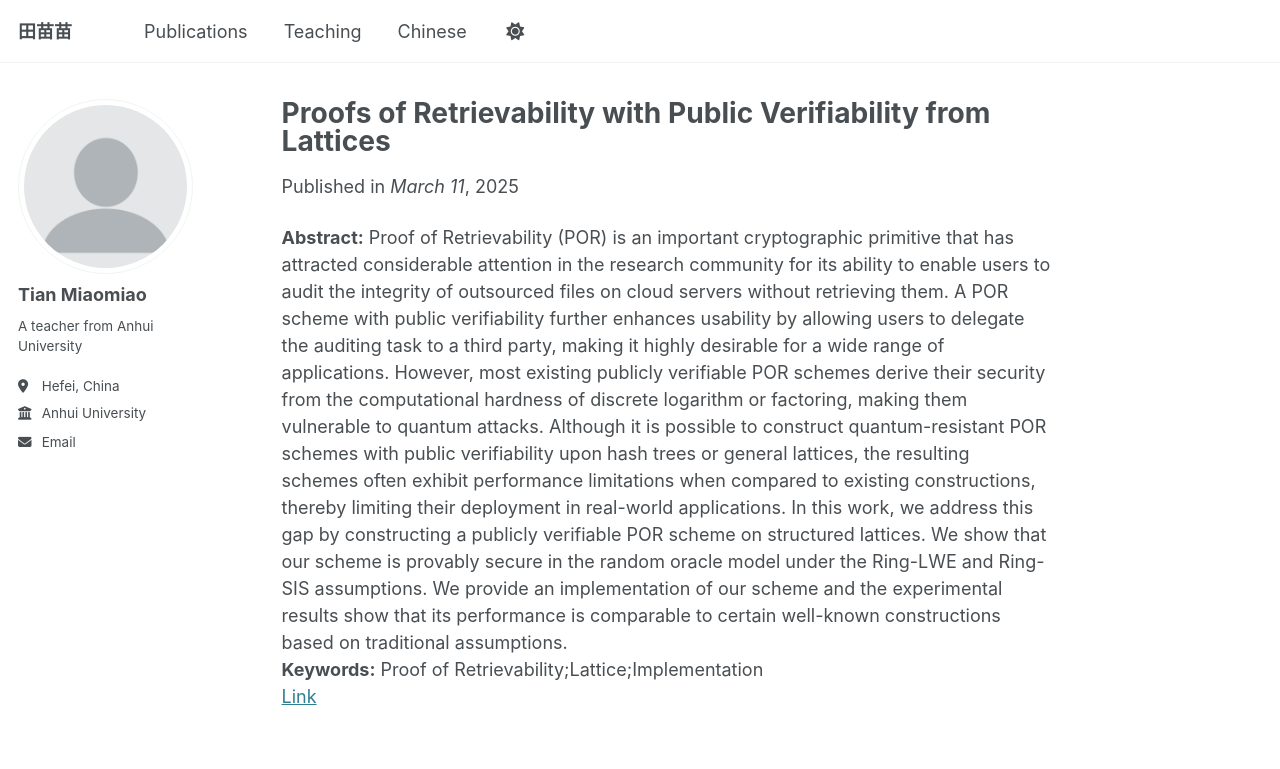
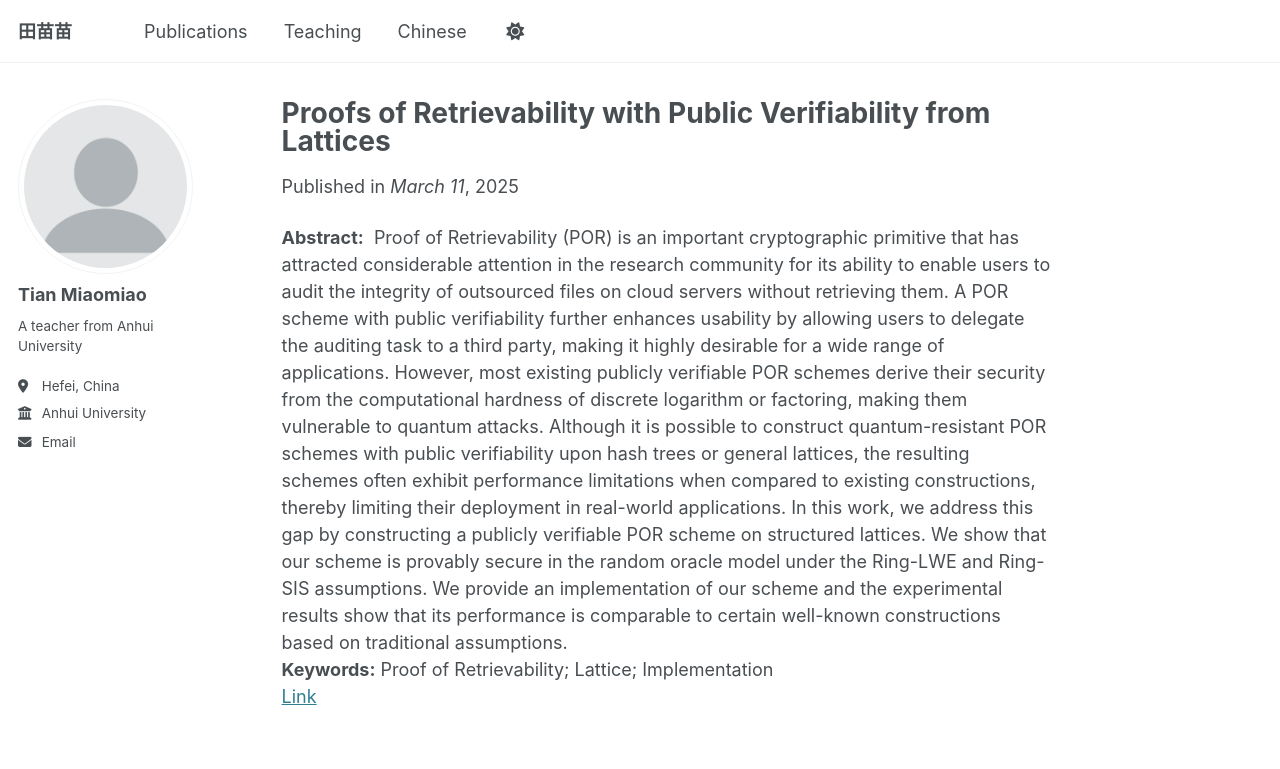
Before and after one commit to dmtian/dmtian.github.io, a Jekyll site: the page built from _publications/2025-3-11-paper-title-number-1.md, in a window 1280 px wide and 1259 px high. Shown: the top 769 px of the window. Built offline with Jekyll 4.4.1, drawn with Linux system fonts in a browser that asks for light colours; part of the change alters nothing that is shown.

```diff
--- a/_publications/2025-3-11-paper-title-number-1.md
+++ b/_publications/2025-3-11-paper-title-number-1.md
@@ -11,7 +11,7 @@ paperurl:
 citation:
 ---
 
-**Abstract:**
+**Abstract:**&nbsp;
 Proof of Retrievability (POR) is an important cryptographic primitive that has attracted considerable attention in the research community for its ability to enable users to audit the integrity of outsourced files on cloud servers without retrieving them. A POR scheme with public verifiability further enhances usability by allowing users to delegate the auditing task to a third party, making it highly desirable for a wide range of applications. However, most existing publicly verifiable POR schemes derive their security from the computational hardness of discrete logarithm or factoring, making them vulnerable to quantum attacks. Although it is possible to construct quantum-resistant POR schemes with public verifiability upon hash trees or general lattices, the resulting schemes often exhibit performance limitations when compared to existing constructions, thereby limiting their deployment in real-world applications. In this work, we address this gap by constructing a publicly verifiable POR scheme on structured lattices. We show that our scheme is provably secure in the random oracle model under the Ring-LWE and Ring-SIS assumptions. We provide an implementation of our scheme and the experimental results show that its performance is comparable to certain well-known constructions based on traditional assumptions.
-**Keywords:**&nbsp;Proof of Retrievability;Lattice;Implementation
+**Keywords:**&nbsp;Proof of Retrievability;&nbsp;Lattice;&nbsp;Implementation
 [Link](https://ieeexplore.ieee.org/abstract/document/10923646)
```
